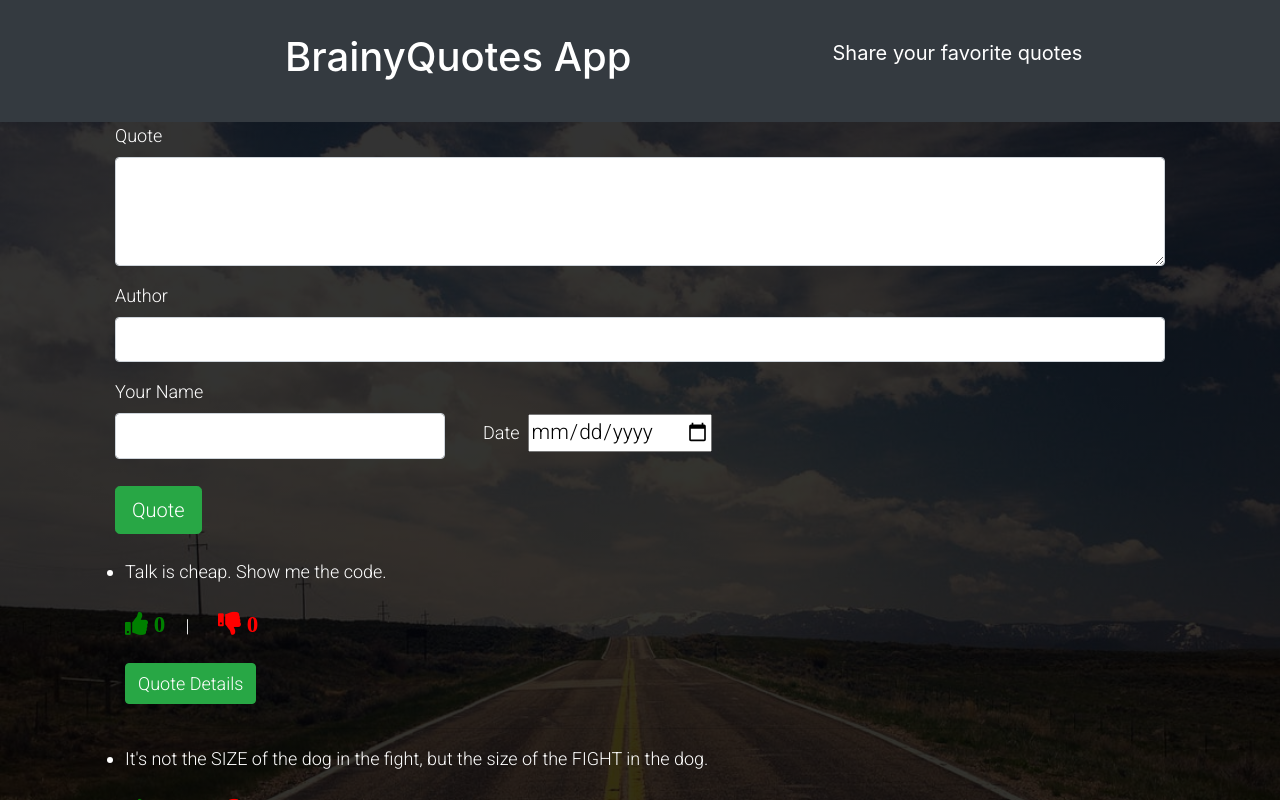
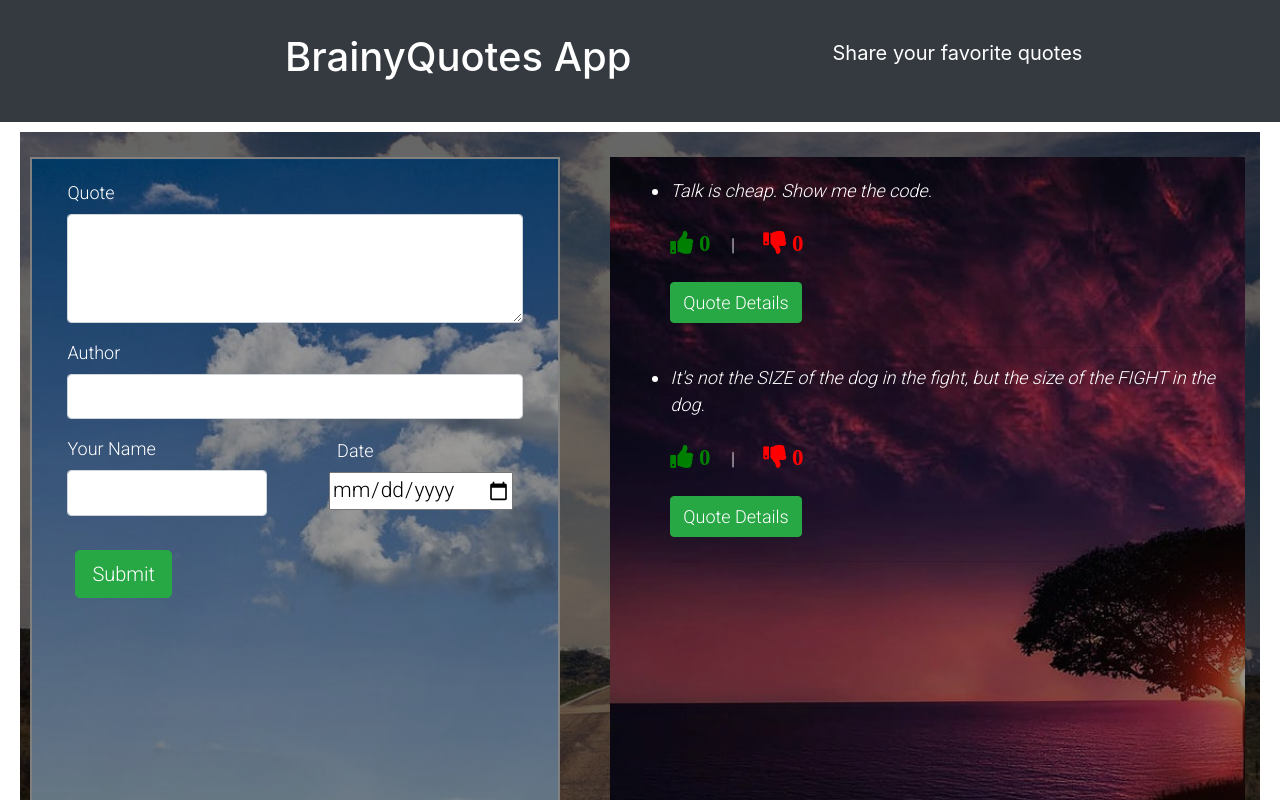
Before and after one commit to TonyKioko/Quotes_App, an Angular app: page / in a window 1280 px wide. Shown: the top 800 px of the page. Built offline with nearby package versions, Linux system fonts and the light colour scheme.

Commit message:
change background image

```diff
--- a/src/app/app.component.css
+++ b/src/app/app.component.css
@@ -6,7 +6,8 @@ body {
 
 }
 #quote-section {
-  background-image:linear-gradient(rgba(0, 0, 0, 0.8), rgba(0, 0, 0, 0.8)), url(../../src/assets/bg4.jpg);
+  background-image:linear-gradient(rgba(0, 0, 0, 0.6), rgba(0, 0, 0, 0.6)), url(../../src/assets/bg4.jpg);
   background-repeat: no-repeat;
   background-size: cover;
+  margin: 10px 20px;
 }
--- a/src/app/app.component.html
+++ b/src/app/app.component.html
@@ -1,10 +1,10 @@
 <app-navbar></app-navbar>
 <section id="quote-section">
-  <div class="container">
+  <!-- <div class="container"> -->
     <div class="row">
       <div class="col-md-12">
         <app-quote></app-quote>
       </div>
     </div>
-  </div>
+  <!-- </div> -->
 </section>
--- a/src/app/quote-form/quote-form.component.html
+++ b/src/app/quote-form/quote-form.component.html
@@ -25,14 +25,14 @@
 
         <div class="form-group">
           <div class="row">
-            <div class="col-md-4"><label for="publisher">Your Name</label>
-              <input type='text' id="publisher" class="form-control" [(ngModel)]="newQuote.publisher" name="publisher" #publisher="ngModel" required>
+            <div class="col-md-4" style="margin-right:100px;"><label for="publisher">Your Name</label>
+              <input type='text' id="publisher" style="width:200px;" class="form-control" [(ngModel)]="newQuote.publisher" name="publisher" #publisher="ngModel" required>
               <div [hidden]="publisher.valid || publisher.pristine" class="alert alert-danger">
                 <p> Publisher Name is Required</p>
 
               </div>
             </div>
-            <div class="col-md-5" style="margin-top:36px;">
+            <div class="col-md-5" style="margin-top:2px;">
               <div class="form-group">
                 <label for="complete" class="mx-2">Date</label>
                 <input type='date' id="complete" required>
@@ -43,7 +43,7 @@
 
 
         </div>
-        <button type="submit" class="btn btn-success btn-lg">Quote</button>
+        <button type="submit" class="btn btn-success btn-lg m-2">Submit</button>
       </form>
     </div>
 
--- a/src/app/quote/quote.component.css
+++ b/src/app/quote/quote.component.css
@@ -4,3 +4,24 @@
   font-weight: 100;
   color:white;
 }
+ul li {
+  font-style: italic;
+  /* background: url(src/assets/qr.png) no-repeat left center; */
+}
+#input-section{
+  background-image:linear-gradient(rgba(0, 0, 0, 0.4), rgba(0, 0, 0, 0.4)), url(src/assets/bg6.jpeg);
+  background-repeat: no-repeat;
+  background-size: cover;
+  height:800px;
+  padding:20px;
+  border:2px solid grey;
+  margin:2%;
+}
+#output-section{
+  background-image:linear-gradient(rgba(0, 0, 0, 0.4), rgba(0, 0, 0, 0.4)), url(src/assets/bg.jpg);
+  background-repeat: no-repeat;
+  background-size: cover;
+  height:800px;
+  padding:20px;
+  margin:2%;
+}
--- a/src/app/quote/quote.component.html
+++ b/src/app/quote/quote.component.html
@@ -1,15 +1,29 @@
 
-<div class="container">
+<!-- <div class="container-fluid"> -->
   <div class="row">
-    <div class="col-md-12">
+    <div class="col-md-5" id="input-section">
       <app-quote-form (addQuote)="addNewQuote($event)"></app-quote-form>
     </div>
     <br>
+    <div class="col-md-6" id="output-section">
+      <ul>
+          <div *ngFor='let quote of quotes;let i=index'>
+              <li >{{ quote.quote }}</li>
+              <br>
+              <app-vote></app-vote>
+              <button  class="btn btn-success my-2"(click)='toogleDetails(i)'>Quote Details</button>
+              <app-quote-details *ngIf="quote.showAuthor" [quote]='quote'(isComplete)= 'deleteGoal($event,i)' ></app-quote-details>
+              <hr>
+          </div>
+
+      </ul>
+
+    </div>
 
   </div>
-</div>
+<!-- </div> -->
 <br>
-<ul>
+<!-- <ul>
     <div *ngFor='let quote of quotes;let i=index'>
         <li >{{ quote.quote }}</li>
         <br>
@@ -19,4 +33,4 @@
         <hr>
     </div>
 
-</ul>
+</ul> -->
--- a/src/app/quote/quote.component.ts
+++ b/src/app/quote/quote.component.ts
@@ -11,8 +11,8 @@ export class QuoteComponent implements OnInit {
 
   quotes = [
 
-    new Quote(1, "Talk is cheap. Show me the code.", "Linus", "Moringa Press", new Date(2018,3,14) ),
-    new Quote(2, "It's not the SIZE of the dog in the fight, but the size of the FIGHT in the dog.", "Archie", "Moringa Press", new Date(2018,3,14) )
+    new Quote(1, "Talk is cheap. Show me the code.", "Linus", "Moringa Press", new Date(2018,7,20) ),
+    new Quote(2, "It's not the SIZE of the dog in the fight, but the size of the FIGHT in the dog.", "Archie", "Moringa Press", new Date(2018,8,7) )
 
   ]
   toogleDetails(index) {
```
Also changed, not shown: src/assets/qr.png (added).
